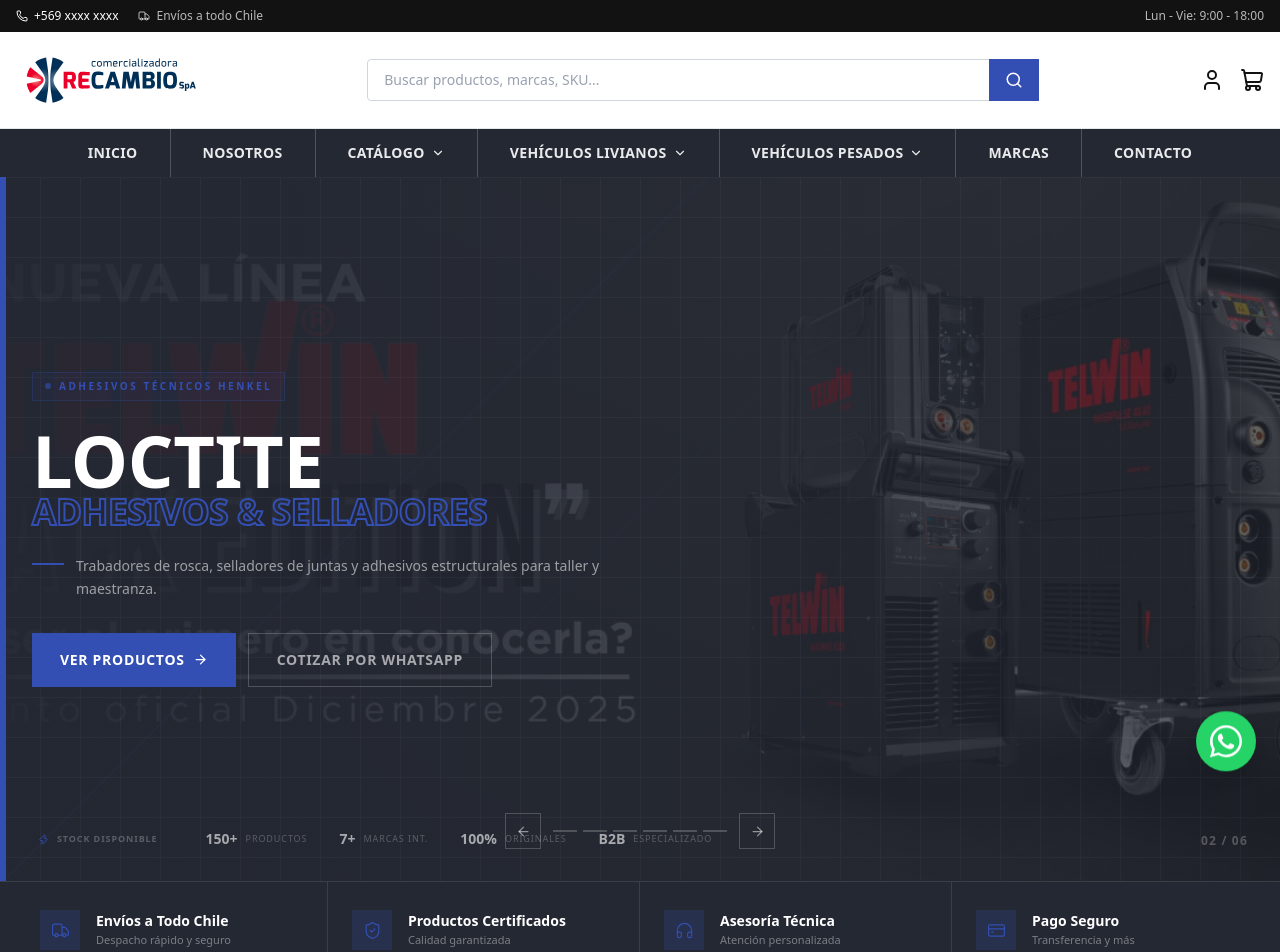
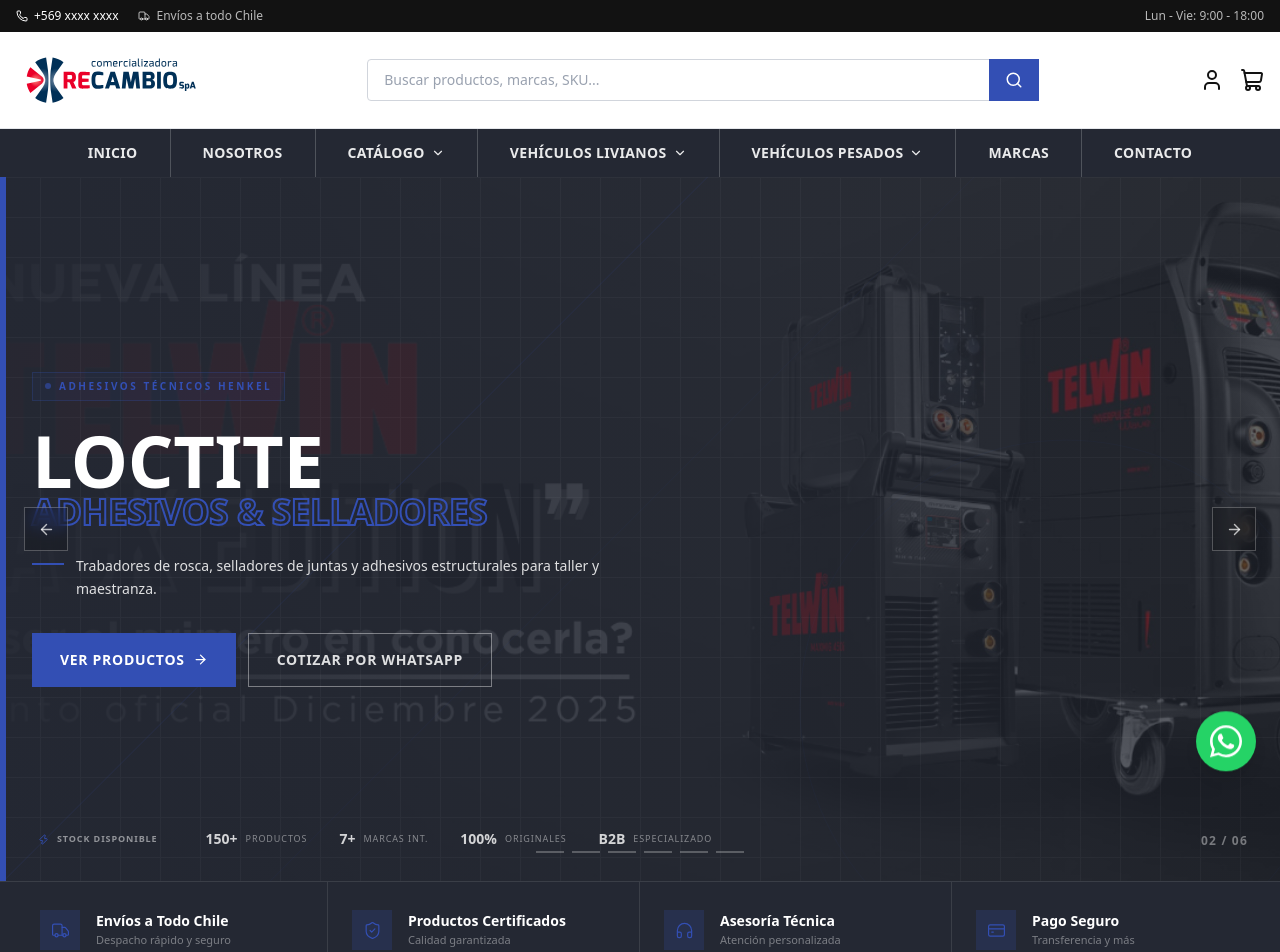
Before and after one commit to anroltec/recambiospa.cl, a Next.js app: page / in a window 1280 px wide. Shown: the top 952 px of the page. Built offline with nearby package versions, Linux system fonts and the light colour scheme.

Commit message:
fix: flechas del carrusel centradas a cada lado, textos con mayor opacidad

```diff
--- a/src/components/HeroBanner.tsx
+++ b/src/components/HeroBanner.tsx
@@ -170,7 +170,7 @@
                   {/* Divider + desc */}
                   <div className="flex items-start gap-3 mb-8">
                     <div className="w-8 h-0.5 mt-2 flex-shrink-0" style={{ backgroundColor: slide.accent }} />
-                    <p className="text-white/55 text-sm leading-relaxed">
+                    <p className="text-white/85 text-sm leading-relaxed">
                       {slide.desc}
                     </p>
                   </div>
@@ -188,7 +188,7 @@
                       href="https://wa.me/569xxxxxxxx"
                       target="_blank"
                       rel="noopener noreferrer"
-                      className="inline-flex items-center gap-2 border border-white/20 hover:border-white/50 text-white/60 hover:text-white font-bold px-7 py-4 text-sm uppercase tracking-wider transition-colors"
+                      className="inline-flex items-center gap-2 border border-white/40 hover:border-white/70 text-white/85 hover:text-white font-bold px-7 py-4 text-sm uppercase tracking-wider transition-colors"
                     >
                       Cotizar por WhatsApp
                     </a>
@@ -197,7 +197,7 @@
               </div>
 
               {/* Slide counter */}
-              <div className="absolute bottom-8 right-8 text-white/25 text-xs font-bold tracking-widest">
+              <div className="absolute bottom-8 right-8 text-white/40 text-xs font-bold tracking-widest">
                 {String(i + 1).padStart(2, "0")} / {String(slides.length).padStart(2, "0")}
               </div>
             </div>
@@ -205,35 +205,34 @@
         ))}
       </Swiper>
 
-      {/* Custom navigation arrows */}
-      <div className="absolute bottom-8 left-1/2 -translate-x-1/2 flex items-center gap-3 z-20">
+      {/* Arrow — izquierda, centrada verticalmente */}
       <button
         onClick={() => swiperRef.current?.slidePrev()}
-          className="w-9 h-9 border border-white/20 hover:border-white/50 flex items-center justify-center text-white/50 hover:text-white transition-all"
+        className="absolute left-4 lg:left-6 top-1/2 -translate-y-1/2 z-20 w-11 h-11 border border-white/25 hover:border-white/60 bg-black/20 hover:bg-black/40 flex items-center justify-center text-white/70 hover:text-white transition-all backdrop-blur-sm"
         aria-label="Anterior"
       >
-          <ArrowLeft size={15} />
+        <ArrowLeft size={17} />
       </button>
 
-        {/* Dot indicators */}
-        <div className="flex gap-1.5">
+      {/* Arrow — derecha, centrada verticalmente */}
+      <button
+        onClick={() => swiperRef.current?.slideNext()}
+        className="absolute right-4 lg:right-6 top-1/2 -translate-y-1/2 z-20 w-11 h-11 border border-white/25 hover:border-white/60 bg-black/20 hover:bg-black/40 flex items-center justify-center text-white/70 hover:text-white transition-all backdrop-blur-sm"
+        aria-label="Siguiente"
+      >
+        <ArrowRight size={17} />
+      </button>
+
+      {/* Dots — centrados en la parte inferior */}
+      <div className="absolute bottom-7 left-1/2 -translate-x-1/2 z-20 flex gap-2">
         {slides.map((_, i) => (
           <button
             key={i}
             onClick={() => swiperRef.current?.slideTo(i)}
-              className="w-6 h-0.5 bg-white/20 hover:bg-white/60 transition-colors"
+            className="w-7 h-0.5 bg-white/25 hover:bg-white/70 transition-colors"
             aria-label={`Ir al slide ${i + 1}`}
           />
         ))}
-        </div>
-
-        <button
-          onClick={() => swiperRef.current?.slideNext()}
-          className="w-9 h-9 border border-white/20 hover:border-white/50 flex items-center justify-center text-white/50 hover:text-white transition-all"
-          aria-label="Siguiente"
-        >
-          <ArrowRight size={15} />
-        </button>
       </div>
 
       {/* Stats bar at bottom */}
@@ -242,7 +241,7 @@
           <div className="flex items-center gap-8 pb-8">
             <div className="flex items-center gap-2 mr-4">
               <Zap size={11} className="text-primary" />
-              <span className="text-[9px] text-white/25 uppercase tracking-widest font-bold">Stock disponible</span>
+              <span className="text-[9px] text-white/50 uppercase tracking-widest font-bold">Stock disponible</span>
             </div>
             {[
               { value: `${products.length}+`, label: "Productos" },
@@ -251,8 +250,8 @@
               { value: "B2B", label: "Especializado" },
             ].map(({ value, label }) => (
               <div key={label} className="flex items-center gap-2">
-                <span className="text-sm font-black text-white/60">{value}</span>
-                <span className="text-[9px] text-white/25 uppercase tracking-widest">{label}</span>
+                <span className="text-sm font-black text-white/80">{value}</span>
+                <span className="text-[9px] text-white/45 uppercase tracking-widest">{label}</span>
               </div>
             ))}
           </div>
```
Lines whose indentation alone changed are shown as unchanged.
